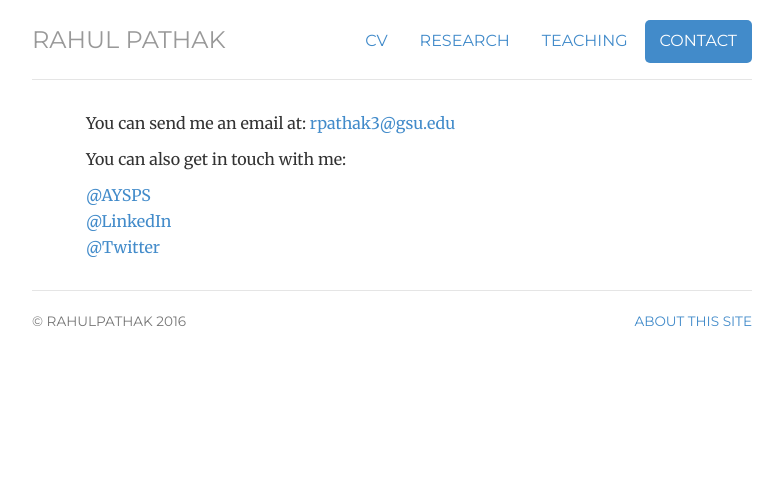
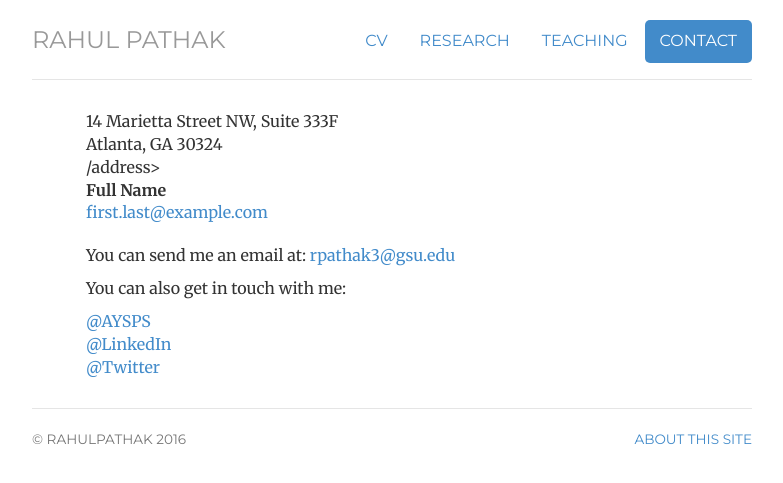
Before and after one commit to pathak-rahul/pathak-rahul.github.io, a Jekyll site: the page built from contact/index.html, in a window 1280 px wide. Shown: the top 483 px of the page, without its empty margins (248-1031 px from the left). Built offline with Jekyll 4.4.1, drawn with Linux system fonts in a browser that asks for light colours.

Commit message:
Update index.html

```diff
--- a/contact/index.html
+++ b/contact/index.html
@@ -9,6 +9,15 @@ description: Contact information for Rahul Pathak.
 ---
 <div class="contact">
 
+<address>
+  14 Marietta Street NW, Suite 333F<br>
+  Atlanta, GA 30324<br>
+ /address>
+
+<address>
+  <strong>Full Name</strong><br>
+  <a href="mailto:#">first.last@example.com</a>
+</address>
 
 
 	<p>You can send me an email at: <a href="mailto:rpathak3@gsu.edu">rpathak3@gsu.edu</a></p>
```
